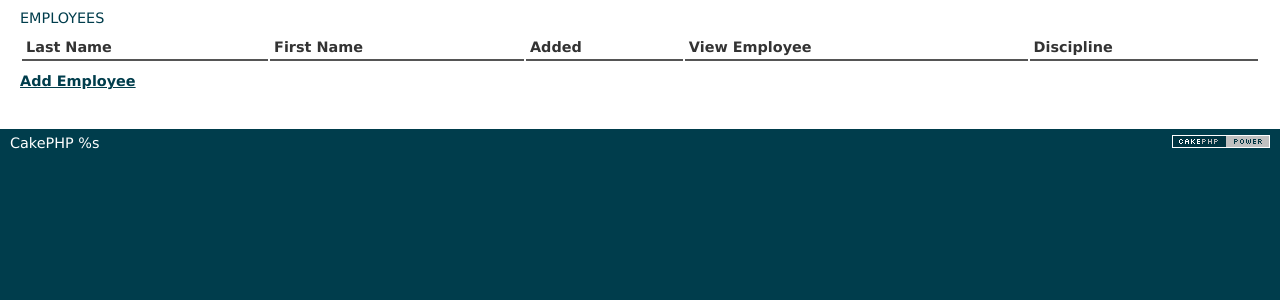
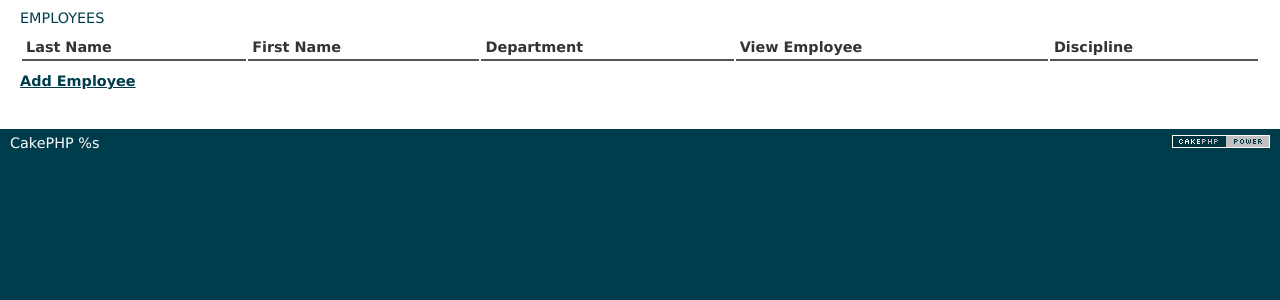
Before and after one commit to jasonmajors/CakePHP-Discipline-Module, a CakePHP app: the page made by discipline_module/app/View/Employees/index.ctp in a window 1280 px wide. Shown: the part 47-347 px from the top of the page. Run offline with PHP 8.4 and a stand-in for CakePHP, Linux system fonts and the light colour scheme; the template is opened without the code that fills it, so the values that code supplies are empty; some libraries are stand-ins or nearby versions.

```diff
--- a/discipline_module/app/Controller/EmployeesController.php
+++ b/discipline_module/app/Controller/EmployeesController.php
@@ -4,8 +4,6 @@ class EmployeesController extends AppController {
 
     public function index() {
         $this->set('employees', $this->Employee->find('all'));
-        $empl = $this->Employee->findById(1);
-        $this->set('empl', $empl);
     }
 
     public function view($id=null)
@@ -23,9 +21,7 @@ class EmployeesController extends AppController {
     public function add_employee()
     {
         if($this->request->is('post')) {
-            $datetime = date('Y-m-d H:i:s');
             $this->Employee->create();
-            $this->Employee->set('added', $datetime);
             // Validate and save data;
             if($this->Employee->save($this->request->data)) {
                 $this->Session->setFlash(__('New Employee Added'));
--- a/discipline_module/app/View/Employees/add_employee.ctp
+++ b/discipline_module/app/View/Employees/add_employee.ctp
@@ -3,5 +3,6 @@
 	echo $this->Form->create('Employee');
 	echo $this->Form->input('firstn', array('label' => 'First Name'));
 	echo $this->Form->input('lastn', array('label' => 'Last Name'));
+	echo $this->Form->input('department', array('label' => 'Department'));
 	echo $this->Form->end('Save Employee');
 ?>
--- a/discipline_module/app/View/Employees/index.ctp
+++ b/discipline_module/app/View/Employees/index.ctp
@@ -3,7 +3,7 @@
 	<tr>
 		<th>Last Name</th>
 		<th>First Name</th>
-		<th>Added</th>
+		<th>Department</th>
 		<th>View Employee</th>
 		<th>Discipline</th>
 	</tr>
@@ -12,7 +12,7 @@
 	<tr>
 		<td><?php echo $employee['Employee']['lastn']; ?></td>
 		<td><?php echo $employee['Employee']['firstn']; ?></td>
-		<td><?php echo $employee['Employee']['added']; ?></td>
+		<td><?php echo $employee['Employee']['department']; ?></td>
 		<td>
 			<?php echo $this->Html->link('View Employee',
 			array(	'controller' => 'employees',
```
Also changed, not shown: discipline_module/app/View/Employees/add_discipline.ctp (+9 -0 lines), 7 other files.
